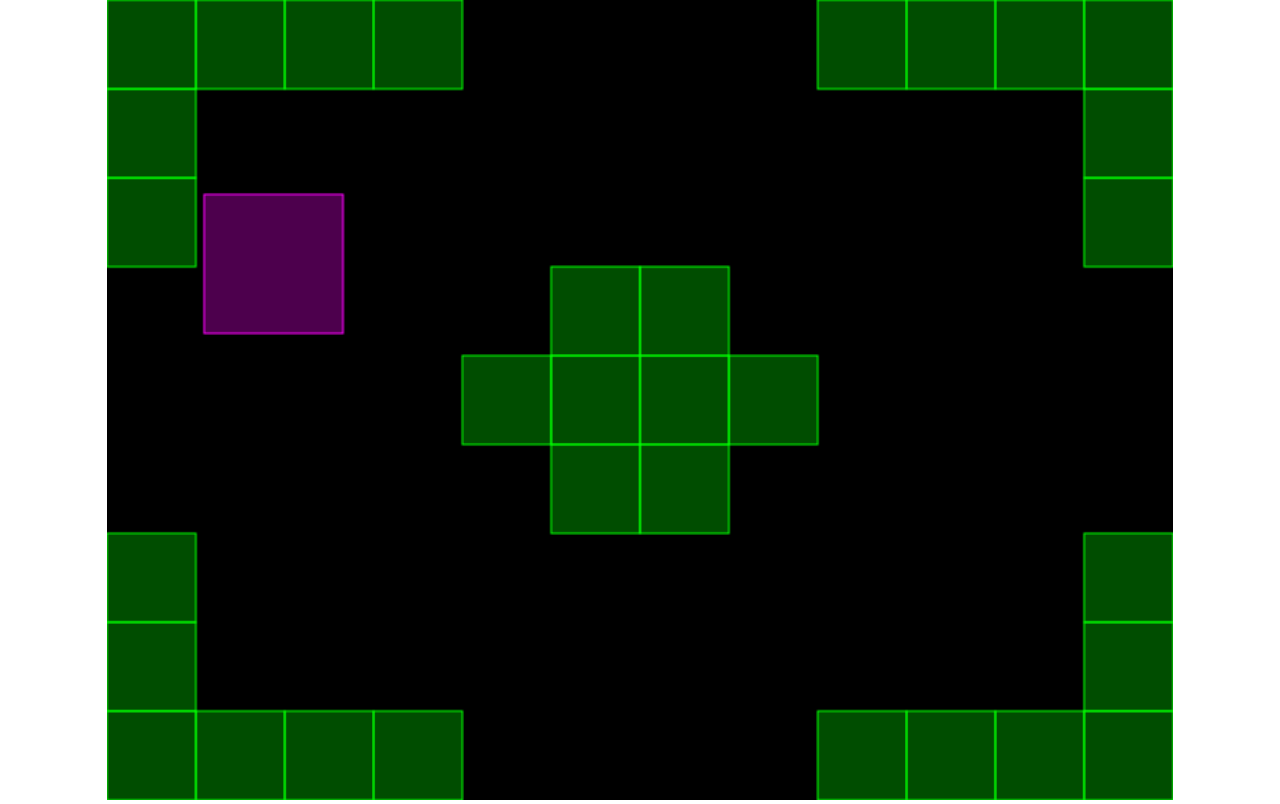
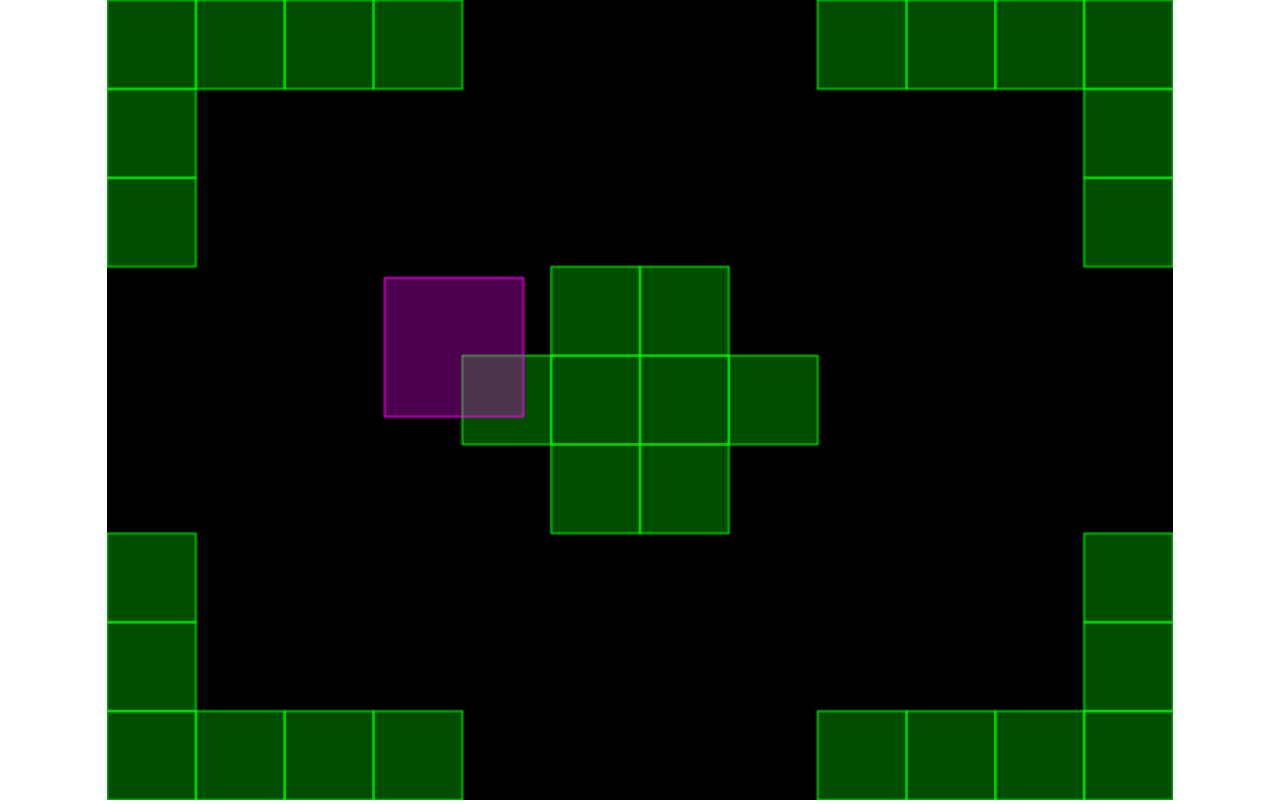
Before and after one commit to einarkristjan/Axis2D.js, a plain HTML site: page test/demo/demo.html in a window 1280 px wide. Drawn offline with Linux system fonts and the light colour scheme.

Commit message:
split demo.js into files + working on detection

```diff
--- a/src/axis.body.js
+++ /dev/null
@@ -1,33 +0,0 @@
-AXIS.Body = function(x, y, width, height) {
-  var AABB = {
-    x: x,
-    y: y,
-    width: width,
-    height: height
-  };
-
-  var velocity = {
-    x: 0,
-    y: 0
-  };
-
-  this.move = function(x, y) {
-
-  };
-
-  this.getVelocity = function() {
-    return velocity;
-  };
-
-  this.getAABB = function() {
-    return AABB;
-  };
-
-  this.getWidth = function() {
-    return AABB.width;
-  };
-
-  this.getHeight = function() {
-    return AABB.height;
-  };
-};
--- /dev/null
+++ b/src/axis.collider.js
@@ -0,0 +1,40 @@
+AXIS.Collider = function(x, y, width, height) {
+  this._width = width;
+  this._height = height;
+
+  this._position = {
+    _x: x,
+    _y: y
+  };
+
+  this._nextPosition = {
+    _x: x,
+    _y: y
+  };
+
+  this._velocity = {
+    _x: 0,
+    _y: 0
+  };
+};
+
+AXIS.Collider.prototype = {
+  moveTo: function(x, y) {
+    this._nextPosition._x = x;
+    this._nextPosition._y = y;
+
+    this._velocity._x = x - this._position._x;
+    this._velocity._y = y - this._position._y;
+  },
+  resize: function(width, height) {
+    this._width = width;
+    this._height = height;
+  },
+  setNewPosition: function() {
+    this._position._x = this._nextPosition._x;
+    this._position._y = this._nextPosition._y;
+
+    this._velocity._x = 0;
+    this._velocity._y = 0;
+  }
+};
--- a/src/axis.world.js
+++ b/src/axis.world.js
@@ -1,53 +1,62 @@
 AXIS.World = function(cellSize) {
-  cellSize = cellSize || 32;
-  var bodies = [],
-      tiles = [];
+  this._cellSize = cellSize || 32;
+  this._colliders = [];
+  this._tiles = [];
+};
 
-  this.addTiles = function(array) {
-    tiles = array;
-  };
+AXIS.World.prototype = {
+  addTiles: function(array) {
+    this._tiles = array;
+  },
+  addCollider: function(collider) {
+    this._colliders.push(collider);
+  },
+  removeCollider: function(body) {
+    var index = this._colliders.indexOf(body);
+    if(index > -1) {
+      this._colliders.splice(index, 1);
+    }
+  },
+  update: function() {
+    var i, coll, vel,
+        colliders = this._colliders;
 
-  this.add = function(body) {
-    bodies.push(body);
-  };
+    for(i = 0; i < colliders.length; i++) {
+      coll = colliders[i];
+      vel = coll._velocity;
 
-  this.remove = function(body) {
-    var index = bodies.indexOf(body);
-    if(index > -1) {
-      bodies.splice(index, 1);
-    }
-  };
+      if(vel._x || vel._y) {
+        this._tileCollision(coll);
 
-  this.update = function() {
-    var i, b, vel;
-    for(i = 0; i < bodies.length; i++) {
-      b = bodies[i];
-      vel = b.getVelocity();
-
-      if(vel.x || vel.y) {
-        tileCollision(b);
+        coll.setNewPosition();
       }
     }
-  };
-
-  function tileCollision(body, verticalCheck) {
+  },
+  _tileCollision: function(collider, verticalCheck) {
     verticalCheck = verticalCheck || false;
     var x1, x2, y1, y2, part,
-        AABB = body.getAABB(),
-        velocity = body.getVelocity(),
-        nextPosX = AABB.x + velocity.x,
-        nextPosY = AABB.y + velocity.y;
+        width = collider._width,
+        height = collider._height,
+        posX = collider._position._x,
+        posY = collider._position._y,
+        nextPosX = collider._nextPosition._x,
+        nextPosY = collider._nextPosition._y,
+        velX = collider._velocity._x,
+        velY = collider._velocity._y,
+        cellSize = this._cellSize,
+        tiles = this._tiles;
 
     // horizontal
-    part = AABB.height > cellSize ? cellSize : AABB.height;
+    part = height > cellSize ? cellSize : height;
 
-    y1 = AXIS.toInt(AABB.y / cellSize);
+    y1 = AXIS.toInt(posY / cellSize);
 
     for(;;) {
-      y2 = AXIS.toInt((AABB.y+part-1) / cellSize);
+      y2 = AXIS.toInt((posY + part - 1) / cellSize);
 
-      if(velocity.x < 0) {
+      if(velX < 0) {
         x1 = AXIS.toInt(nextPosX / cellSize);
+
         // trying to move left
         if(tiles[y1][x1] || tiles[y2][x1]) {
           // place the body as close to the solid tile as possible
@@ -56,9 +65,12 @@ AXIS.World = function(cellSize) {
           console.log('hit-left');
         }
       }
-      else if(velocity.x > 0) {
-        x2 = AXIS.toInt((nextPosX+AABB.width-1) / cellSize);
+      else if(velX > 0) {
+        x2 = AXIS.toInt((nextPosX + width - 1) / cellSize);
         // trying to move right
+
+        console.log('tiles['+y1+']['+x2+'] || tiles['+y2+']['+x2+']');
+
         if(tiles[y1][x2] || tiles[y2][x2]) {
           // Place the body as close to the solid tile as possible
           /* entity.position.x = x2 * cellSize;
@@ -68,28 +80,29 @@ AXIS.World = function(cellSize) {
         }
       }
 
-      if(part === AABB.height) {
+      if(part === height) {
         break;
       }
 
       part += cellSize;
 
-      if(part > AABB.height) {
-        part = AABB.height;
+      if(part > height) {
+        part = height;
       }
     }
 
     // vertical
-    part = AABB.width > cellSize ? cellSize : AABB.width;
+    part = width > cellSize ? cellSize : width;
 
-    x1 = AXIS.toInt(AABB.x / cellSize);
+    x1 = AXIS.toInt(posX / cellSize);
 
     for(;;) {
-      x2 = AXIS.toInt((AABB.x+part-1) / cellSize);
+      x2 = AXIS.toInt((posX + part - 1) / cellSize);
 
-      if(velocity.y < 0) {
+      if(velY < 0) {
         y1 = AXIS.toInt(nextPosY / cellSize);
-        // trying to move down
+
+        // trying to move up
         if (tiles[y1][x1] || tiles[y1][x2]) {
           // place the body as close to the solid tile as possible
           /* entity.position.y = (y1 + 1) * cellSize;
@@ -97,9 +110,12 @@ AXIS.World = function(cellSize) {
           console.log('hit-down');
         }
       }
-      else if(velocity.y > 0) {
-        y2 = AXIS.toInt((nextPosY+AABB.height-1) / cellSize);
-        // trying to move up
+      else if(velY > 0) {
+        y2 = AXIS.toInt((nextPosY + height - 1) / cellSize);
+
+        console.log('tiles['+y2+']['+x1+'] || tiles['+y2+']['+x2+']');
+
+        // trying to move down
         if (tiles[y2][x1] || tiles[y2][x2]) {
           // place the body as close to the solid tile as possible
           /* entity.position.y = y2 * cellSize;
@@ -109,14 +125,14 @@ AXIS.World = function(cellSize) {
         }
       }
 
-      if(part === AABB.width) {
+      if(part === width) {
         break;
       }
 
       part += cellSize;
 
-      if(part > AABB.width) {
-        part = AABB.width;
+      if(part > width) {
+        part = width;
       }
     }
   }
--- /dev/null
+++ b/test/demo/demo.canvasrenderer.js
@@ -0,0 +1,34 @@
+DEMO.CanvasRenderer = function(canvas) {
+  this._canvas = canvas;
+  this._ctx = canvas.getContext('2d');
+};
+
+DEMO.CanvasRenderer.prototype = {
+  clear: function(width, height) {
+    this._ctx.clearRect(0, 0, width, height);
+  },
+  drawRect: function(x, y, width, height, color) {
+    var ctx = this._ctx;
+
+    ctx.fillStyle = 'rgba('+color+', 0.3)';
+    ctx.strokeStyle = 'rgb('+color+')';
+
+    ctx.fillRect(x, y, width, height);
+    ctx.strokeRect(x, y, width, height);
+  },
+  resize: function(width, height) {
+    this._canvas.width = width;
+    this._canvas.height = height;
+  },
+  scale: function(width, height) {
+    var windowRatio = window.innerWidth / window.innerHeight,
+        canvasRatio = width / height,
+        newRatio = windowRatio - canvasRatio,
+        canvas = this._canvas;
+
+    this.resize(width, height);
+
+    canvas.style.width = newRatio <= 0 ? window.innerWidth+'px' : 'auto';
+    canvas.style.height = newRatio > 0 ? window.innerHeight+'px' : 'auto';
+  }
+};
--- /dev/null
+++ b/test/demo/demo.entity.js
@@ -0,0 +1,35 @@
+DEMO.Entity = function(x, y, z) {
+  this._position = {
+    _x: x,
+    _y: y,
+    _z: z
+  };
+
+  this._scripts = [];
+};
+
+DEMO.Entity.prototype = {
+  setCollider: function(width, height) {
+    var x = this._position._x,
+        y = this._position._y;
+
+    this._collider = new AXIS.Collider(x, y, width, height);
+
+    return this;
+  },
+  addScript: function(script) {
+    this._scripts.push(script);
+
+    return this;
+  },
+  moveTo: function(x, y) {
+    if(this._collider) {
+      this._collider.moveTo(x, y);
+      x = this._collider._position._x;
+      y = this._collider._position._y;
+    }
+
+    this._position._x = x;
+    this._position._y = y;
+  }
+};
--- /dev/null
+++ b/test/demo/demo.entitymanager.js
@@ -0,0 +1,36 @@
+DEMO.EntityManager = function() {
+  this._entities = [];
+};
+
+DEMO.EntityManager.prototype = {
+  update: function() {
+    var i, j, e, s;
+    for(i = 0; i < this._entities.length; i++) {
+      e = this._entities[i];
+      if(e._scripts.length) {
+        for(j = 0; j < e._scripts.length; j++) {
+          s = e._scripts[j];
+          s.call(e);
+        }
+      }
+    }
+  },
+  draw: function(renderer) {
+    var i, e, x, y, w, h;
+    for(i = 0; i < this._entities.length; i++) {
+      e = this._entities[i];
+      if(e._collider) {
+        x = e._position._x;
+        y = e._position._y;
+
+        w = e._collider._width;
+        h = e._collider._height;
+
+        renderer.drawRect(x, y, w, h, '255, 0, 255');
+      }
+    }
+  },
+  addEntity: function(entity) {
+    this._entities.push(entity);
+  }
+};
--- /dev/null
+++ b/test/demo/demo.game.js
@@ -0,0 +1,57 @@
+DEMO.Game = function(params) {
+  var that = this;
+
+  params = params || {};
+
+  this._mapManager = params.mapManager || new DEMO.TileManager(64);
+  this._width = params.width || 768;
+  this._height = params.height || 576;
+  this._renderer = params.renderer;
+
+  this._colliderWorld = new AXIS.World(64);
+  this._entityManager = new DEMO.EntityManager();
+
+  if(!this._renderer) {
+    // create default renderer
+    var canvas = document.createElement('canvas');
+    document.body.appendChild(canvas);
+    this._renderer = new DEMO.CanvasRenderer(canvas);
+  }
+
+  // Paul Irish shim
+  var requestAnimFrame = (function() {
+    return window.requestAnimationFrame       ||
+           window.webkitRequestAnimationFrame ||
+           window.mozRequestAnimationFrame    ||
+           function(callback) {
+             window.setTimeout(callback, 1000/60);
+           };
+  })();
+
+  // first run
+  this.onWindowResize();
+  window.addEventListener('resize', function(){
+    that.onWindowResize();
+  });
+
+  (function loop() {
+    requestAnimFrame(loop);
+    that.update();
+    that.draw();
+  })();
+};
+
+DEMO.Game.prototype = {
+  update: function() {
+    this._colliderWorld.update();
+    this._entityManager.update();
+  },
+  draw: function() {
+    this._renderer.clear(this._width, this._height);
+    this._mapManager.draw(this._renderer);
+    this._entityManager.draw(this._renderer);
+  },
+  onWindowResize: function() {
+    this._renderer.scale(this._width, this._height);
+  }
+};
--- a/test/demo/demo.html
+++ b/test/demo/demo.html
@@ -50,10 +50,15 @@
 
   <script src="../../src/axis.js"></script>
   <script src="../../src/axis.world.js"></script>
-  <script src="../../src/axis.body.js"></script>
+  <script src="../../src/axis.collider.js"></script>
+
   <script src="demo.js"></script>
-  <script>
-    DEMO.init();
-  </script>
+  <script src="demo.game.js"></script>
+  <script src="demo.entitymanager.js"></script>
+  <script src="demo.canvasrenderer.js"></script>
+  <script src="demo.tilemanager.js"></script>
+  <script src="demo.entity.js"></script>
+
+  <script> DEMO.init(); </script>
 </body>
 </html>
--- a/test/demo/demo.js
+++ b/test/demo/demo.js
@@ -1,33 +1,15 @@
-var DEMO = {};
+// -----------------------------------------------------------------------------
+// namespace
+
+var DEMO = DEMO || {};
 
 // -----------------------------------------------------------------------------
 
 DEMO.init = function() {
   var renderer = new DEMO.CanvasRenderer(document.querySelector('canvas')),
-      gameManager = new DEMO.GameManager(),
-      mapManager = gameManager.getMapManager(),
-      entityManager = gameManager.getEntityManager(),
-      width = 768,
-      height = 576;
+      game = new DEMO.Game({ renderer: renderer });
 
-  // Paul Irish shim
-  var requestAnimFrame = (function() {
-    return window.requestAnimationFrame       ||
-           window.webkitRequestAnimationFrame ||
-           window.mozRequestAnimationFrame    ||
-           function(callback) {
-             window.setTimeout(callback, 1000/60);
-           };
-  })();
-
-  // first run
-  renderer.scale(width, height);
-
-  window.addEventListener('resize', function(){
-    renderer.scale(width, height);
-  });
-
-  mapManager.addTiles([
+  var map = [
     [1, 1, 1, 1, 0, 0, 0, 0, 1, 1, 1, 1],
     [1, 0, 0, 0, 0, 0, 0, 0, 0, 0, 0, 1],
     [1, 0, 0, 0, 0, 0, 0, 0, 0, 0, 0, 1],
@@ -37,168 +19,24 @@ DEMO.init = function() {
     [1, 0, 0, 0, 0, 0, 0, 0, 0, 0, 0, 1],
     [1, 0, 0, 0, 0, 0, 0, 0, 0, 0, 0, 1],
     [1, 1, 1, 1, 0, 0, 0, 0, 1, 1, 1, 1]
-  ]);
+  ];
 
-  var ent = new DEMO.Entity(70, 140, 100, 120);
-  ent.addCollider(100, 100);
-  entityManager.addEntity(ent);
+  var ent = new DEMO.Entity(70, 140, 100, 120)
+    .setCollider(100, 100)
+    .addScript(function(){
+      var that = this;
+      setTimeout(function(){
+        that.moveTo(200, 200);
+      }, 500);
+    });
 
-  (function loop() {
-    requestAnimFrame(loop);
 
-    renderer.clear(width, height);
+  // TODO: find better way to add to worlds
 
-    // update
-    gameManager.update(width, height);
+  game._colliderWorld.addCollider(ent._collider);
+  game._colliderWorld.addTiles(map);
 
-    // draw
-    gameManager.draw(renderer);
-  })(); // start loop
+  game._entityManager.addEntity(ent);
+  game._mapManager.addTiles(map);
+
 };
-
-// -----------------------------------------------------------------------------
-
-DEMO.GameManager = function() {
-  var world = new AXIS.World(64),
-      entityManager = new DEMO.EntityManager(),
-      mapManager = new DEMO.MapManager(64);
-
-  this.getMapManager = function() {
-    return mapManager;
-  };
-
-  this.getEntityManager = function() {
-    return entityManager;
-  };
-
-  this.update = function(width, height) {
-    world.update();
-
-    entityManager.update();
-  };
-
-  this.draw = function(renderer) {
-    var i, a, pos, w, h;
-
-    mapManager.draw(renderer);
-
-    entityManager.draw(renderer);
-  };
-};
-
-// -----------------------------------------------------------------------------
-
-DEMO.MapManager = function(cellSize) {
-  var _tiles = [];
-
-  this.addTiles = function(tiles) {
-    _tiles = tiles;
-  };
-
-  this.draw = function(renderer) {
-    var i, j, row, cell, cs = cellSize;
-    for(i = 0; i < _tiles.length; i++) {
-      row = _tiles[i];
-      for(j = 0; j < row.length; j++) {
-        cell = row[j];
-        if(cell) {
-          renderer.drawRect(j*cs, i*cs, cs, cs, '0, 255, 0');
-        }
-      }
-    }
-  };
-};
-
-// -----------------------------------------------------------------------------
-
-DEMO.CanvasRenderer = function(canvas) {
-  var that = this,
-      ctx = canvas.getContext("2d");
-
-  this.clear = function(width, height) {
-    ctx.clearRect(0, 0, width, height);
-  };
-
-  this.drawRect = function(x, y, width, height, color) {
-    ctx.fillStyle = 'rgba('+color+', 0.3)';
-    ctx.strokeStyle = 'rgb('+color+')';
-
-    ctx.fillRect(x, y, width, height);
-    ctx.strokeRect(x, y, width, height);
-  };
-
-  this.resize = function(width, height) {
-    canvas.width = width;
-    canvas.height = height;
-  };
-
-  this.scale = function(width, height) {
-    var windowRatio = window.innerWidth / window.innerHeight,
-        canvasRatio = width / height,
-        newRatio = windowRatio - canvasRatio;
-
-    that.resize(width, height);
-
-    canvas.style.width = newRatio <= 0 ? window.innerWidth + 'px' : 'auto';
-    canvas.style.height = newRatio > 0 ? window.innerHeight + 'px' : 'auto';
-  };
-};
-
-// -----------------------------------------------------------------------------
-
-DEMO.EntityManager = function() {
-  var entities = [];
-
-  this.addEntity = function(entity) {
-    entities.push(entity);
-  };
-
-  this.update = function() {
-    var i, j, e, pos, w, h, s;
-    for(i = 0; i < entities.length; i++) {
-      e = entities[i];
-      if(e._scripts.length) {
-        for(j = 0; j < e._scripts.length; j++) {
-          s = e._scripts[j];
-          s();
-        }
-      }
-    }
-  };
-
-  this.draw = function(renderer) {
-    var i, e, pos, w, h;
-    for(i = 0; i < entities.length; i++) {
-      e = entities[i];
-      pos = e.getPosition();
-      if(e.collider) {
-        w = e.collider.getWidth();
-        h = e.collider.getHeight();
-        renderer.drawRect(pos.x, pos.y, w, h, '255, 0, 255');
-      }
-    }
-  };
-};
-
-// -----------------------------------------------------------------------------
-
-DEMO.Entity = function(x, y, z) {
-  var that = this;
-  this._scripts = [];
-
-  this.getPosition = function() {
-    return {
-      x: x,
-      y: y,
-      z: z
-    };
-  };
-
-  this.addCollider = function(width, height) {
-    that.collider = new AXIS.Body(x, y, width, height);
-  };
-
-  this.addScript = function(script) {
-    that._scripts.push(script);
-  };
-};
--- /dev/null
+++ b/test/demo/demo.tilemanager.js
@@ -0,0 +1,25 @@
+DEMO.TileManager = function(cellSize) {
+  this._tiles = [];
+  this._cellSize = cellSize;
+};
+
+DEMO.TileManager.prototype = {
+  addTiles: function(tiles) {
+    this._tiles = tiles;
+  },
+  draw: function(renderer) {
+    var i, j, row, cell,
+        cs = this._cellSize,
+        tiles = this._tiles;
+
+    for(i = 0; i < tiles.length; i++) {
+      row = tiles[i];
+      for(j = 0; j < row.length; j++) {
+        cell = row[j];
+        if(cell) {
+          renderer.drawRect(j*cs, i*cs, cs, cs, '0, 255, 0');
+        }
+      }
+    }
+  }
+};
```
Also changed, not shown: 1 other file.
